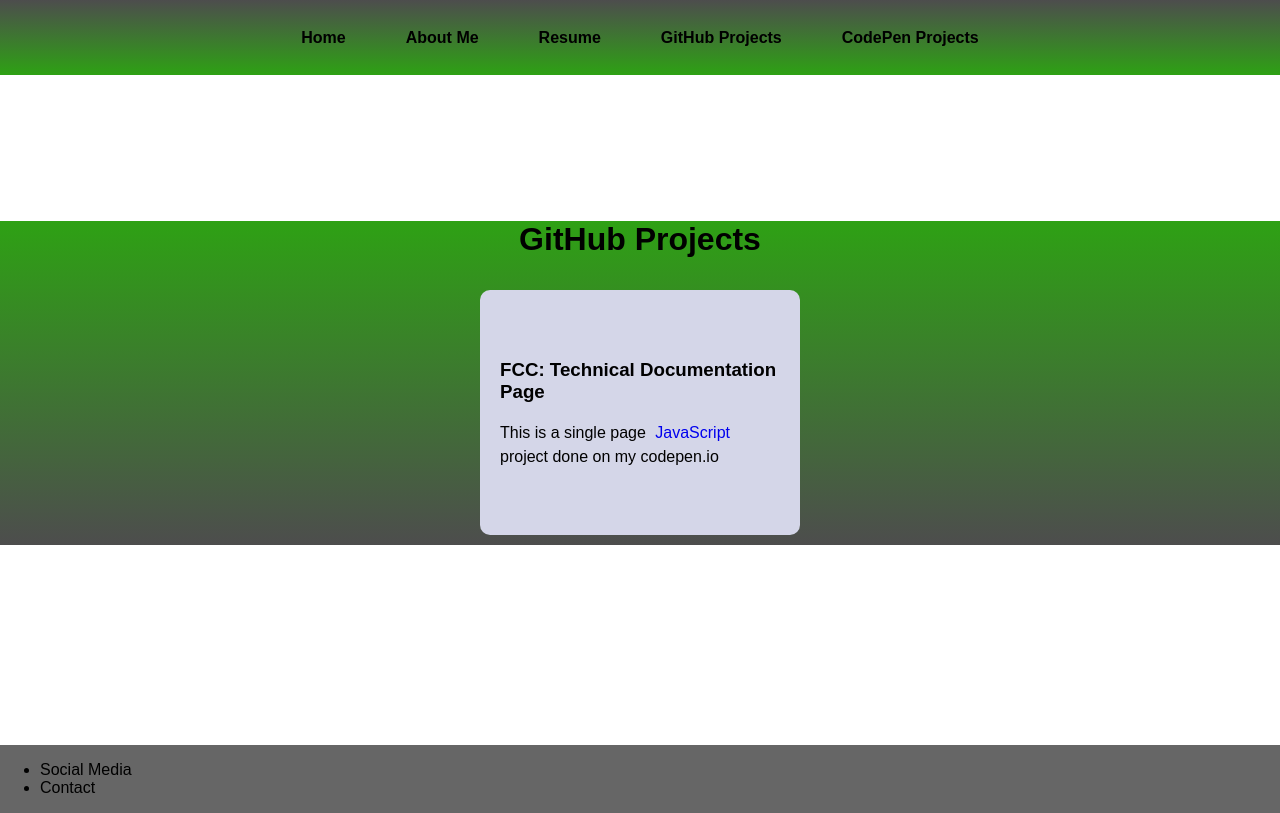
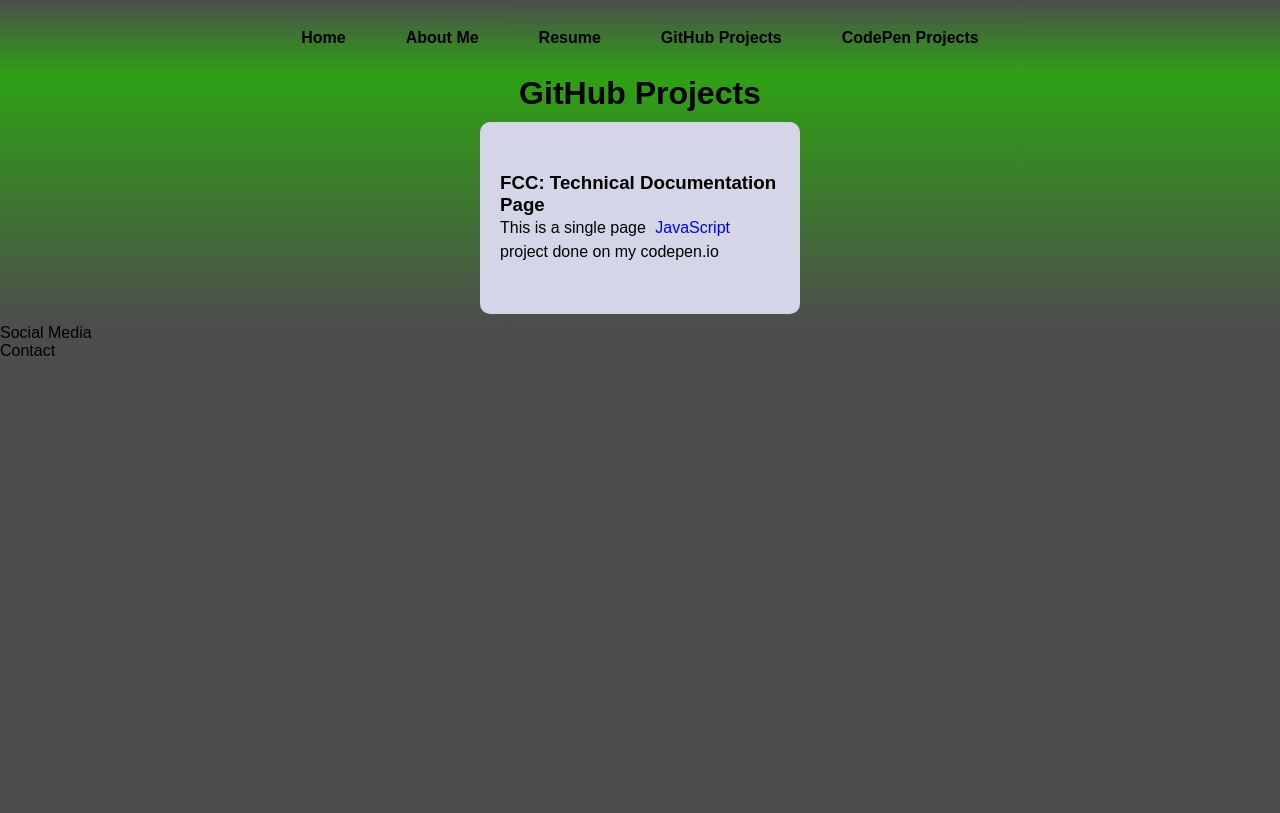
Before and after one commit to haheha24/portfolio, a React (Create React App) app: page /GitHubProjects in a window 1280 px wide. Built offline with nearby package versions, Linux system fonts and the light colour scheme.

Commit message:
fixed up css. Unhappy about background color scheme but will revisit soon

```diff
--- a/src/App.css
+++ b/src/App.css
@@ -1,4 +1,4 @@
 .grid-container {
   display: grid;
-  grid-template-rows: 200px auto minmax(200px, auto);
+  grid-template-rows: 75px minmax(200px, auto) minmax(200px, auto);
 }
--- a/src/components/footer/footer.css
+++ b/src/components/footer/footer.css
@@ -1,4 +1,4 @@
 footer {
-    grid-row: 4 / 4;
-    background-color: hsl(0, 0%, 40%);
+    grid-row: 3 / 4;
+    background-color: rgb(77,77,77);
 }
--- a/src/components/header/Header.tsx
+++ b/src/components/header/Header.tsx
@@ -1,3 +1,4 @@
+import './header.css'
 import Navbar from "./nav/Navbar"
 
 const Header = () => {
--- a/src/components/header/header.css
+++ b/src/components/header/header.css
@@ -1,4 +1,4 @@
 .header {
-  margin: 0;
+  grid-row: 1/2;
   /* placeholder for when I add other stuff to the header such as social media links or something*/
 }
--- a/src/components/header/nav/navbar.css
+++ b/src/components/header/nav/navbar.css
@@ -6,7 +6,6 @@
     width: 100%;
     grid-row: 1 / 1;
     z-index: 10;
-    display: flex;
     height: 75px;
   }
   .navbar-background {
--- a/src/components/main/Main.js
+++ b/src/components/main/Main.js
@@ -6,7 +6,7 @@
 
 const Main = () => {
   return (
-    <div>
+    <main style={{gridRow:'2/3'}}>
       <Switch>
         <Route path="/About">
           <About />
@@ -22,7 +22,7 @@
         </Route>
         <Route path="/"></Route>
       </Switch>
-    </div>
+    </main>
   );
 };
 
--- a/src/components/pages/codepenprojects/CodePenProjects.tsx
+++ b/src/components/pages/codepenprojects/CodePenProjects.tsx
@@ -10,7 +10,7 @@
   ];
 
   return (
-    <main className="projectsCP">
+    <div className="projectsCP">
       <h1 className="project-main-title">CodePen Projects</h1>
       <div className="project-flex">
         <ProjectCard
@@ -38,7 +38,7 @@
           proLink={"https://codepen.io/haheha24/pen/XWpMxqL"}
         />
       </div>
-    </main>
+    </div>
   );
 };
 
--- a/src/components/pages/githubprojects/GitHubProjects.tsx
+++ b/src/components/pages/githubprojects/GitHubProjects.tsx
@@ -10,7 +10,7 @@
   ];
 
   return (
-    <main className="projectsGH">
+    <div className="projectsGH">
       <h1 className="project-main-title">GitHub Projects</h1>
       <div className="project-flex">
         <ProjectCard
@@ -20,7 +20,7 @@
           proLink={"https://codepen.io/haheha24/pen/VwPdxeB"}
         />
       </div>
-    </main>
+    </div>
   );
 };
 
--- a/src/index.css
+++ b/src/index.css
@@ -3,6 +3,8 @@
 *::after {
   box-sizing: border-box;
   font-family: arial, sans-serif;
+  margin: 0;
+  padding: 0;
 }
 html,
 body {
@@ -10,7 +12,7 @@
   padding: 0;
 }
 body {
-  background-color: hsl(0, 0%, 40%);
+  background-color: rgb(77,77,77);
 }
 #root {
   background-color: #ffffff;
```
Also changed, not shown: 1 other file (tests, documents, lock files or other folders).
